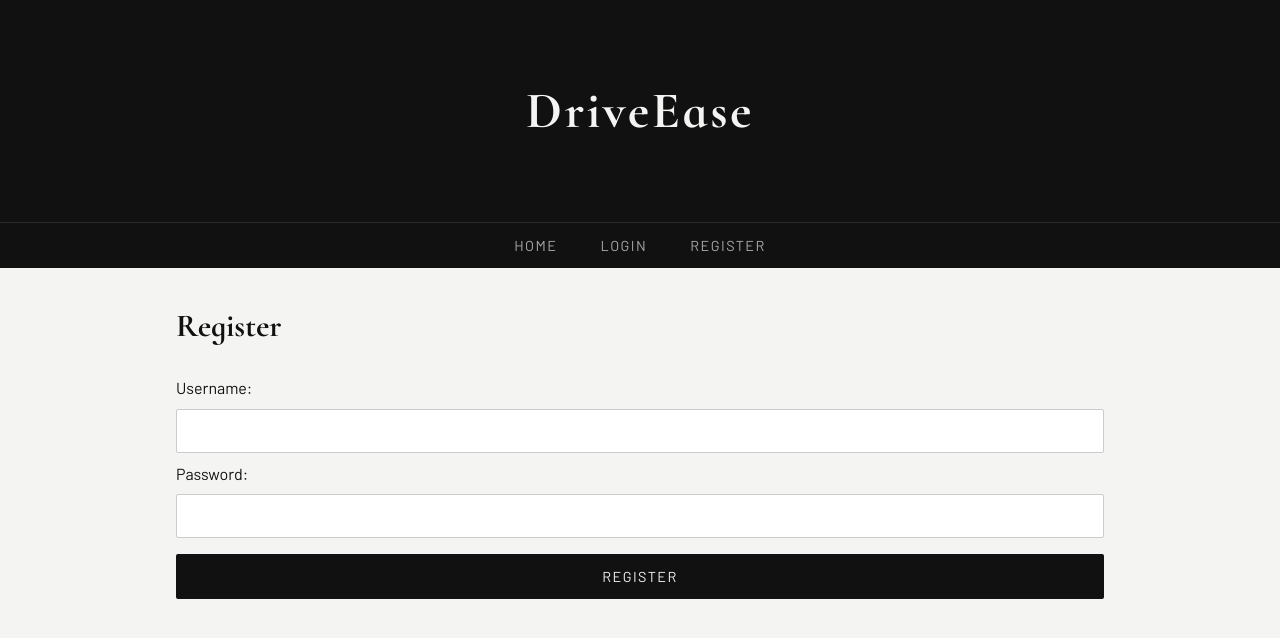
After one commit to DevKataria267/DriveEase, a Flask app: template templates/register.html in a window 1280 px wide. The commit adds this page. Shown: the top 638 px of the page. Run offline with Flask 3, Linux system fonts and the light colour scheme; the template is opened without the code that fills it, so the values that code supplies are empty.

Commit message:
register.html and updated style.css

```diff
--- a/static/css/style.css
+++ b/static/css/style.css
@@ -1,4 +1,4 @@
-@import url("https://fonts.googleapis.com/css2?family=Cormorant+Infant:wght@400;700&display=swap");
+@import url("https://fonts.googleapis.com/css2?family=Cormorant+Infant:wght@400;700&family=Barlow:wght@300;400;500&display=swap");
 
 * {
     padding: 0;
@@ -7,110 +7,155 @@
 }
 
 body {
-    background: #fdfdfd;
-    font-family: "Cormorant Infant", sans-serif;
+    background: #f4f4f2;
+    font-family: "Barlow", sans-serif;
     font-size: 1rem;
+    color: #111;
 }
 
 main {
-    max-width: 900px;
+    max-width: 960px;
     margin: auto;
-    padding: 1rem;
-    line-height: 1.5;
+    padding: 2rem 1rem;
+    line-height: 1.6;
 }
 
 .banner {
-    padding: 60px;
+    padding: 80px 40px;
     text-align: center;
-    background: #1abc9c;
-    color: white;
-    font-size: 3em;
+    background: #111;
+    color: #f4f4f2;
+    font-family: "Cormorant Infant", serif;
+    font-size: 3.2em;
+    letter-spacing: 0.05em;
 }
 
 nav {
     overflow: hidden;
-    background-color: #333;
+    background-color: #111;
     text-align: center;
+    border-top: 1px solid #2a2a2a;
 }
 
 nav a {
     display: inline-block;
-    color: #f2f2f2;
-    padding: 14px 16px;
+    color: #aaa;
+    padding: 14px 20px;
     text-decoration: none;
-    font-size: 1.2em;
+    font-size: 0.9em;
+    letter-spacing: 0.1em;
+    text-transform: uppercase;
+    font-weight: 400;
 }
 
 nav a:hover {
-    background-color: #ddd;
-    color: black;
+    color: #f4f4f2;
 }
 
 nav a.active {
-    background-color: #04AA6D;
-    color: white;
+    color: #f4f4f2;
 }
 
 .container {
+    margin-bottom: 2rem;
+}
+
+.container p {
+    font-size: 1rem;
+    color: #444;
+    font-weight: 300;
+}
+
+h2 {
+    font-family: "Cormorant Infant", serif;
+    font-size: 2em;
+    font-weight: 700;
+    margin-bottom: 1.5rem;
+    color: #111;
 }
 
 .guess_table {
-    font-family: "Cormorant Infant", sans-serif;
+    font-family: "Barlow", sans-serif;
     border-collapse: collapse;
     width: 100%;
+    font-size: 0.95em;
 }
 
 .guess_table td, .guess_table th {
     border: 1px solid #ddd;
-    padding: 8px;
+    padding: 10px 14px;
 }
 
-.guess_table tr:nth-child(even) {background-color: #f2f2f2;}
+.guess_table tr:nth-child(even) { background-color: #ebebeb; }
 
-.guess_table tr:hover {background-color: #ddd;}
+.guess_table tr:hover { background-color: #e2e2e2; }
 
 .guess_table th {
     padding-top: 12px;
     padding-bottom: 12px;
     text-align: left;
-    background-color: #1abc9c;
-    color: white;
+    background-color: #111;
+    color: #f4f4f2;
+    font-weight: 400;
+    letter-spacing: 0.05em;
+    text-transform: uppercase;
+    font-size: 0.8em;
 }
 
 input[type=text], input[type="password"], input[type="date"],
 input[type="number"], select {
     width: 100%;
-    padding: 12px 20px;
+    padding: 12px 16px;
     margin: 8px 0;
     display: inline-block;
     border: 1px solid #ccc;
-    border-radius: 4px;
+    border-radius: 2px;
     box-sizing: border-box;
+    background: #fff;
+    font-family: "Barlow", sans-serif;
+    font-size: 0.95em;
+    color: #111;
+}
+
+input[type=text]:focus, input[type="password"]:focus,
+input[type="date"]:focus, input[type="number"]:focus {
+    outline: none;
+    border-color: #111;
 }
 
 input[type=submit] {
     width: 100%;
-    background-color: #4CAF50;
-    color: white;
+    background-color: #111;
+    color: #f4f4f2;
     padding: 14px 20px;
     margin: 8px 0;
     border: none;
-    border-radius: 4px;
+    border-radius: 2px;
     cursor: pointer;
-    font-size: 1.05em;
+    font-size: 0.9em;
+    letter-spacing: 0.1em;
+    text-transform: uppercase;
+    font-family: "Barlow", sans-serif;
 }
 
 input[type=submit]:hover {
-    background-color: #45a049;
+    background-color: #333;
 }
 
 button {
-    background-color: #4CAF50;
-    color: white;
-    padding: 14px 20px;
+    background-color: #111;
+    color: #f4f4f2;
+    padding: 12px 24px;
     margin: 8px 0;
     border: none;
-    border-radius: 4px;
+    border-radius: 2px;
     cursor: pointer;
-    font-size: 1.05em;
+    font-size: 0.9em;
+    letter-spacing: 0.1em;
+    text-transform: uppercase;
+    font-family: "Barlow", sans-serif;
 }
+
+button:hover {
+    background-color: #333;
+}
--- /dev/null
+++ b/templates/register.html
@@ -0,0 +1,15 @@
+{% extends "base.html" %}
+
+{% block content %}
+
+<h2>Register</h2>
+
+<form action="/register" method="post">
+    <label>Username: </label>
+    <input type="text" name="username" id="username">
+    <label>Password: </label>
+    <input type="password" name="password" id="password">
+    <input type="submit" value="Register">
+</form>
+
+{% endblock %}
```
